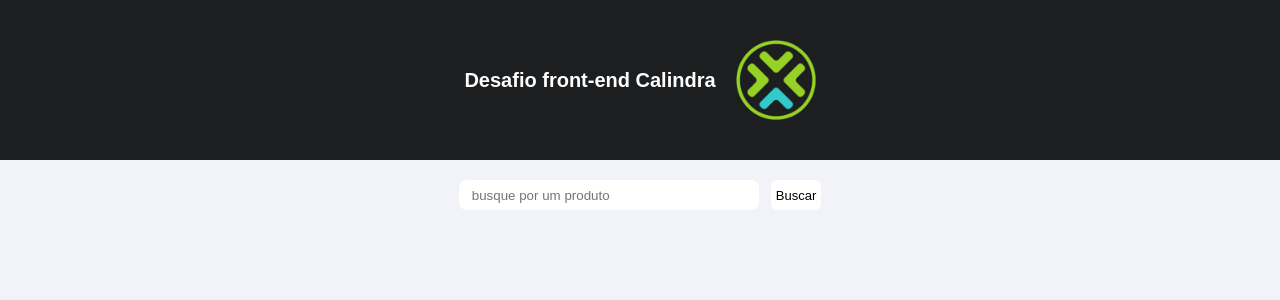
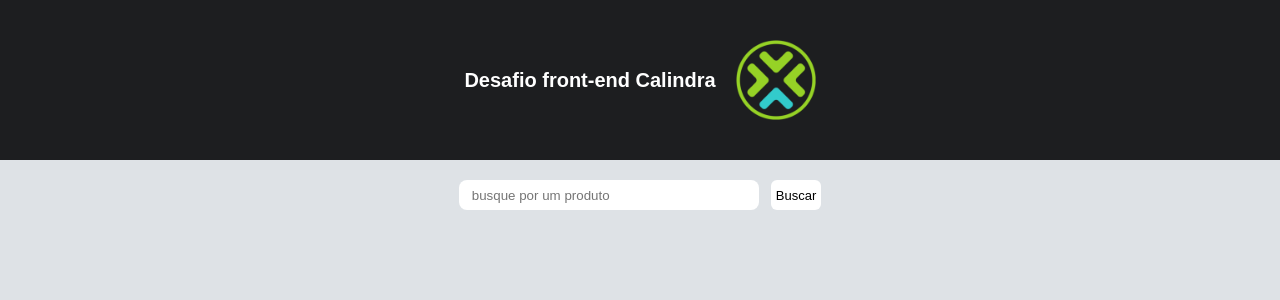
Before and after one commit to VictorAcarvalho/desafio-tech_front-end, a React (Create React App) app: page / in a window 1280 px wide. Shown: the top 300 px of the page. Built offline with nearby package versions, Linux system fonts and the light colour scheme.

Commit message:
style: altera a cor de fundo da aplicacao

```diff
--- a/src/App.css
+++ b/src/App.css
@@ -7,7 +7,7 @@
 :root{
   /*Trativa para colocar o 1 rem como 10px*/
   font-size: 62.5%;
-  --background-color:#F1F3F9;
+  --background-color:#dee2e6;
   --button-hover:#cbc7c5;
   --white-color-text:#FFF;
   --black-color-text:#0b090a;
```
